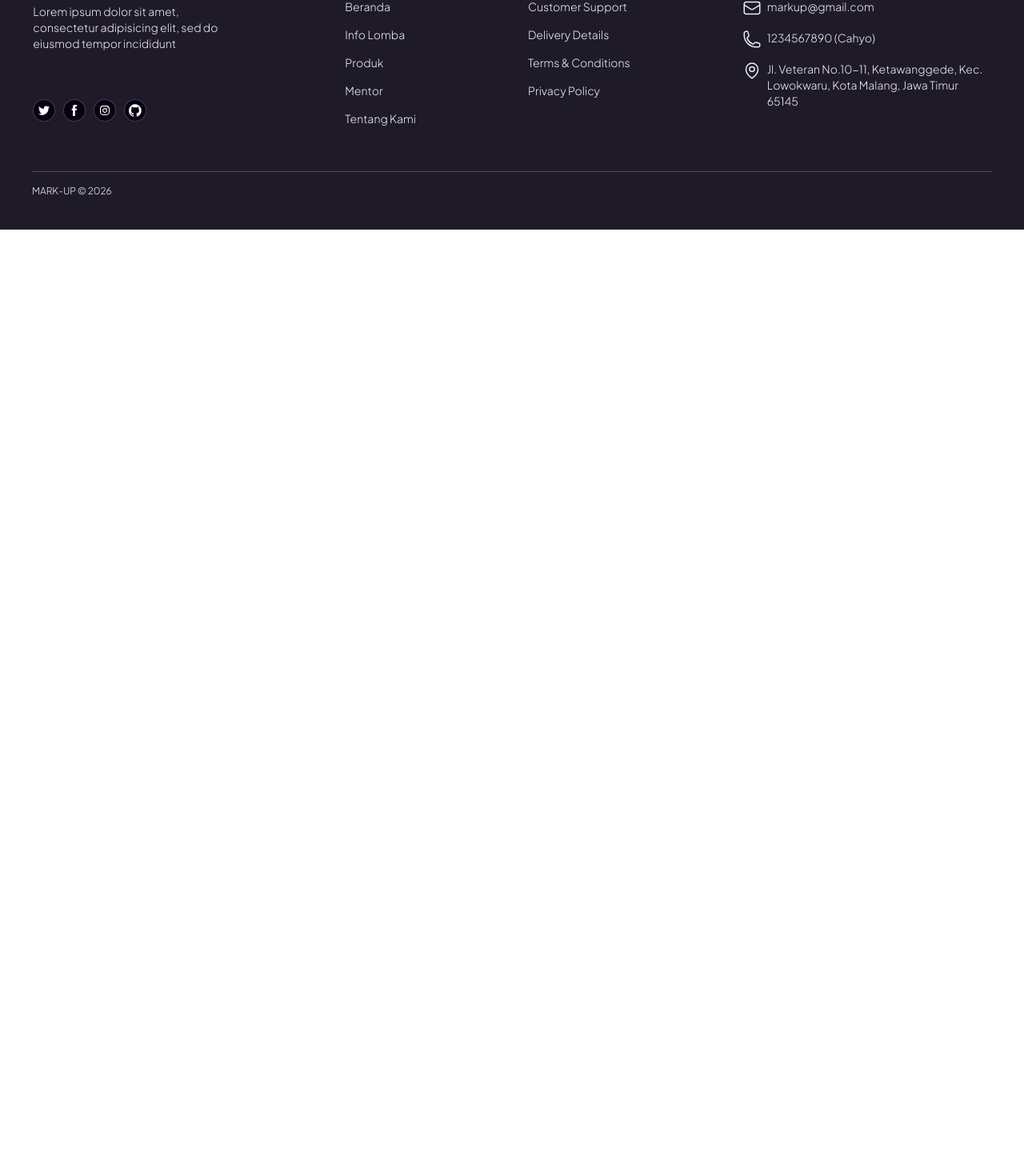
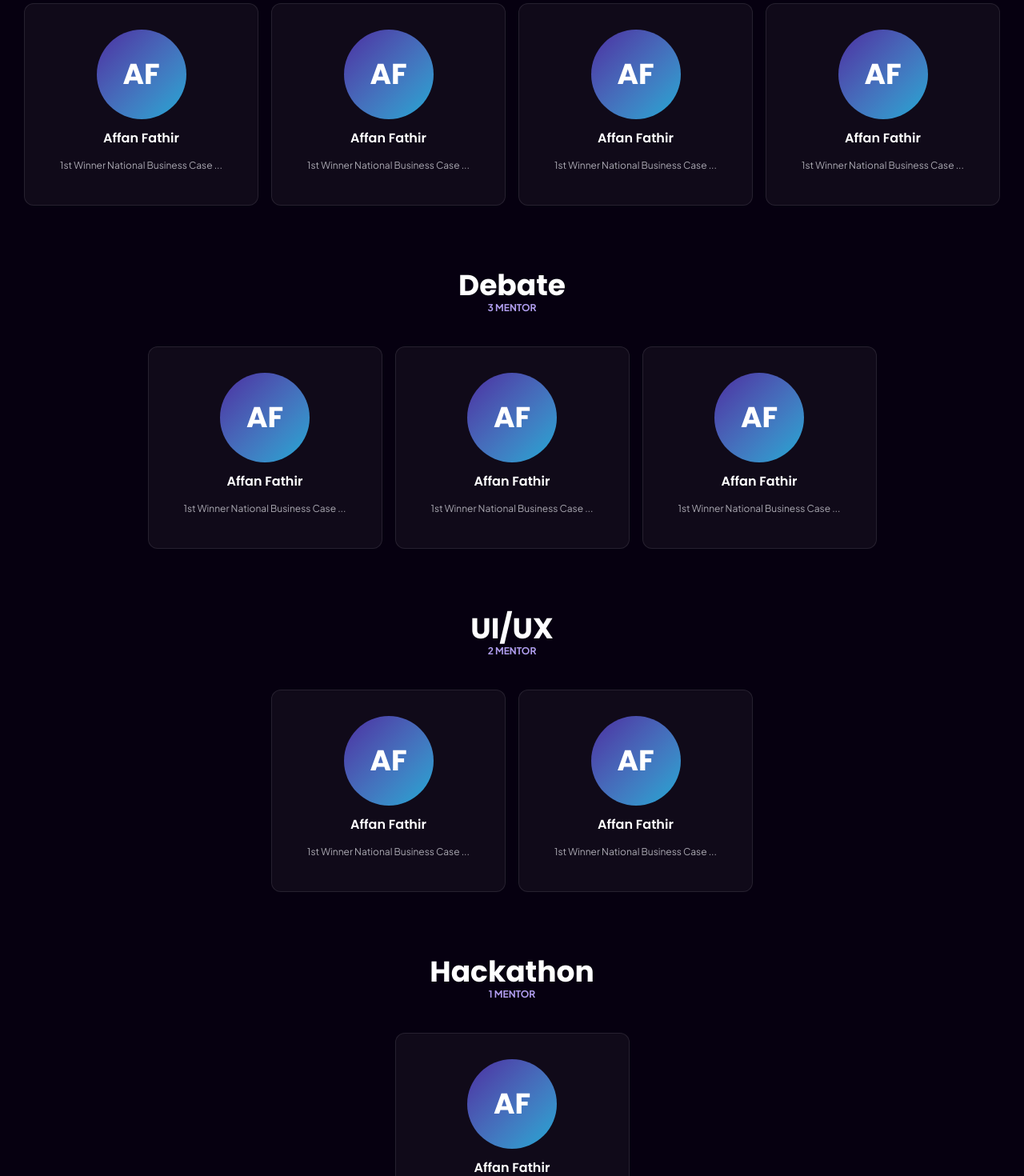
Before and after one commit to MarkUp-IT/Mark-Up, a Next.js app: page /mentor in a window 1280 px wide. Shown: the part 778-2248 px from the top of the page at 80% size. Before the commit the page ends 1065 px from the top, so only its background shows below. Built offline with nearby package versions, Linux system fonts and the light colour scheme.

Commit message:
mentor page 90%

```diff
--- a/src/app/mentor/page.jsx
+++ b/src/app/mentor/page.jsx
@@ -3,11 +3,33 @@
 import Navbar from "@/component/navbar";
 import Footer from "@/component/Footer";
 import CountUp from "@/component/CountUp";
+import MentorCard from "@/component/MentorCard";
 import dynamic from "next/dynamic";
 
 const GlassSurface = dynamic(() => import("@/component/GlassSurface"), {
     ssr: false
 });
+
+const businessCaseMentor = [
+    {name: "Affan Fathir", description: "1st Winner National Business Case ..."},
+    {name: "Affan Fathir", description: "1st Winner National Business Case ..."},
+    {name: "Affan Fathir", description: "1st Winner National Business Case ..."},
+    {name: "Affan Fathir", description: "1st Winner National Business Case ..."}
+]
+
+const debateMentor = [
+    {name: "Affan Fathir", description: "1st Winner National Business Case ..."},
+    {name: "Affan Fathir", description: "1st Winner National Business Case ..."},
+    {name: "Affan Fathir", description: "1st Winner National Business Case ..."}
+]
+const uiuxMentor = [
+    {name: "Affan Fathir", description: "1st Winner National Business Case ..."},
+    {name: "Affan Fathir", description: "1st Winner National Business Case ..."}
+]
+
+const hackathonMentor = [
+    {name: "Affan Fathir", description: "1st Winner National Business Case ..."}
+]
 
 export default function MentorPage() {
   return (
@@ -114,7 +136,92 @@ export default function MentorPage() {
                     </div>
                 </div>
             </div>
-
+            <div className="mentor-content flex flex-col gap-20 items-center mb-40">
+                <div>
+                    <div className="flex flex-col items-center mb-10">
+                        <p className="font-poppins font-bold text-4xl">
+                            Business Case
+                        </p>
+                        <p className="text-[#B19EEF] font-bold text-xs ">
+                            4 MENTOR
+                        </p>
+                    </div>
+                    <div className="flex flex-row gap-7 items-center">
+                        <div className="flex flex-wrap gap-4">
+                            {businessCaseMentor.map((mentor, index) => (
+                                <MentorCard
+                                key={index}
+                                name={mentor.name}
+                                description={mentor.description}
+                                />
+                            ))}
+                        </div>
+                    </div>
+                </div>
+                <div>
+                    <div className="flex flex-col items-center mb-10">
+                        <p className="font-poppins font-bold text-4xl">
+                            Debate
+                        </p>
+                        <p className="text-[#B19EEF] font-bold text-xs ">
+                            3 MENTOR
+                        </p>
+                    </div>
+                    <div className="flex flex-row gap-7 items-center">
+                        <div className="flex flex-wrap gap-4">
+                            {debateMentor.map((mentor, index) => (
+                                <MentorCard
+                                key={index}
+                                name={mentor.name}
+                                description={mentor.description}
+                                />
+                            ))}
+                        </div>
+                    </div>
+                </div>
+                <div>
+                    <div className="flex flex-col items-center mb-10">
+                        <p className="font-poppins font-bold text-4xl">
+                            UI/UX
+                        </p>
+                        <p className="text-[#B19EEF] font-bold text-xs ">
+                            2 MENTOR
+                        </p>
+                    </div>
+                    <div className="flex flex-row gap-7 items-center">
+                        <div className="flex flex-wrap gap-4">
+                            {uiuxMentor.map((mentor, index) => (
+                                <MentorCard
+                                key={index}
+                                name={mentor.name}
+                                description={mentor.description}
+                                />
+                            ))}
+                        </div>
+                    </div>
+                </div>
+                <div>
+                    <div className="flex flex-col items-center mb-10">
+                        <p className="font-poppins font-bold text-4xl">
+                            Hackathon
+                        </p>
+                        <p className="text-[#B19EEF] font-bold text-xs ">
+                            1 MENTOR
+                        </p>
+                    </div>
+                    <div className="flex flex-row gap-7 items-center">
+                        <div className="flex flex-wrap gap-4">
+                            {hackathonMentor.map((mentor, index) => (
+                                <MentorCard
+                                key={index}
+                                name={mentor.name}
+                                description={mentor.description}
+                                />
+                            ))}
+                        </div>
+                    </div>
+                </div>
+            </div>
         </div>
         <Footer />
     </div>
--- /dev/null
+++ b/src/component/MentorCard.jsx
@@ -0,0 +1,38 @@
+function getInitials(name) {
+  return name
+    .split(" ")
+    .map((word) => word[0])
+    .join("")
+    .toUpperCase()
+    .slice(0, 2);
+}
+
+export default function MentorCard({ name, description, imgUrl }) {
+  const initials = getInitials(name);
+
+  return (
+    <div className="w-[293px] h-[253px] bg-[#100A19] flex flex-col items-center gap-3 rounded-[12px] border border-[#EDEDF3]/10">
+      <div className="w-28 h-28 rounded-full overflow-hidden mt-8 flex-shrink-0">
+        {imgUrl ? (
+          <img
+            src={imgUrl}
+            alt={name}
+            className="w-full h-full object-cover"
+          />
+        ) : (
+          <div className="w-full h-full bg-gradient-to-br from-[#4A2CA1] to-[#17A9D4] flex items-center justify-center text-white text-4xl font-bold font-poppins">
+            {initials}
+          </div>
+        )}
+      </div>
+
+      <p className="font-poppins font-semibold text-base text-white">
+        {name}
+      </p>
+
+      <p className="text-xs text-[#EDEDF3]/70 text-center px-4 mb-5 leading-5">
+        {description}
+      </p>
+    </div>
+  );
+}
```
Also changed, not shown: src/app/tentang-kami/page.jsx (added). Lines whose indentation alone changed are shown as unchanged.
